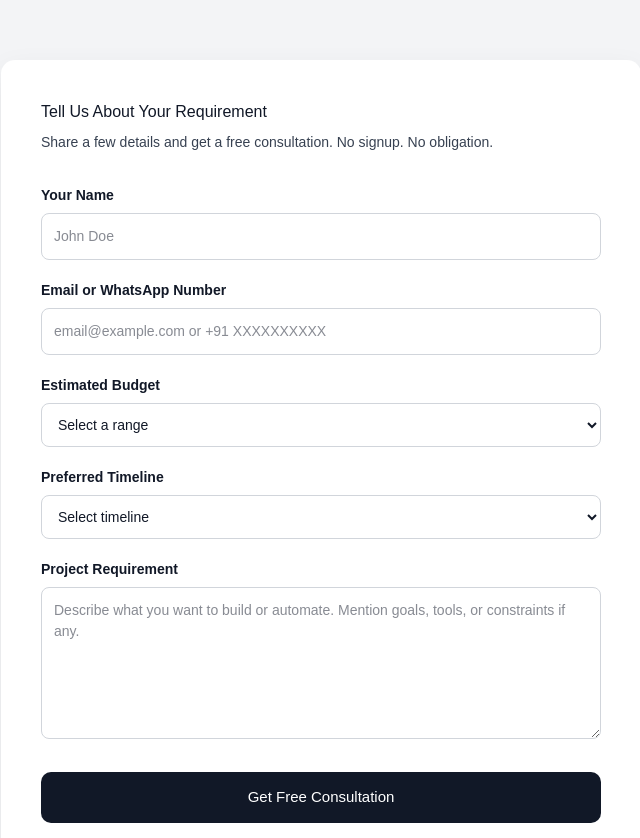
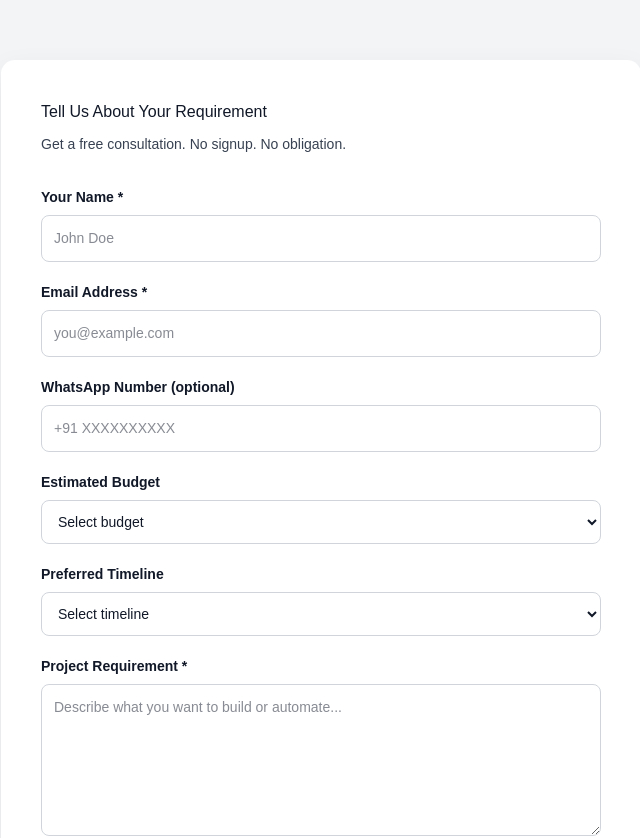
Before and after one commit to AdiShebe/freelancer-frontend, a Next.js app: page /post-requirement in a window 1280 px wide. Shown: the top 838 px of the page, without its empty margins (319-959 px from the left). Built offline with nearby package versions, Linux system fonts and the light colour scheme.

Commit message:
Fix EmailJS auto-reply with email-only flow

```diff
--- a/src/pages/post-requirement.js
+++ b/src/pages/post-requirement.js
@@ -1,31 +1,54 @@
 import { useState } from "react";
+import emailjs from "@emailjs/browser";
+
 
 export default function PostRequirement() {
   const [name, setName] = useState("");
-  const [contact, setContact] = useState("");
+  const [email, setEmail] = useState("");
+  const [whatsapp, setWhatsapp] = useState("");
   const [requirement, setRequirement] = useState("");
   const [budget, setBudget] = useState("");
   const [timeline, setTimeline] = useState("");
   const [submitted, setSubmitted] = useState(false);
+  const [loading, setLoading] = useState(false);
 
   function submitForm() {
-    const message = `
-New Requirement – AutomateX
+    if (!name || !email || !requirement) {
+      alert("Please fill all required fields.");
+      return;
+    }
 
-Name: ${name}
-Contact: ${contact}
+    setLoading(true);
 
-Estimated Budget: ${budget}
-Preferred Timeline: ${timeline}
+    const data = {
+      name,
+      email,
+      whatsapp,
+      requirement,
+      budget,
+      timeline,
+    };
 
-Requirement:
-${requirement}
-    `;
+    // 1️⃣ Send lead email to YOU
+    emailjs.send(
+      "service_automatex",          // ✅ your Service ID
+      "template_kinc99j",       // 🔁 replace with real Template ID
+      data,
+      "P4hovcZLmnMUHh_p8"             // 🔁 replace with real Public Key
+    );
 
-    window.location.href =
-      `mailto:shebeaditya@gmail.com?subject=New Project Requirement (AutomateX)&body=${encodeURIComponent(message)}`;
+    // 2️⃣ Send auto-reply to CLIENT (EMAIL ONLY)
+    emailjs.send(
+      "service_automatex",
+      "template_7p6d3le",     // 🔁 replace with real Template ID
+      data,
+      "P4hovcZLmnMUHh_p8"
+    );
 
-    setSubmitted(true);
+    setTimeout(() => {
+      setSubmitted(true);
+      setLoading(false);
+    }, 1000);
   }
 
   if (submitted) {
@@ -54,11 +77,11 @@ ${requirement}
           <h2 style={{ color: "#111827", marginBottom: "12px" }}>
             Thank you! 🎉
           </h2>
-          <p style={{ color: "#374151", marginBottom: "12px" }}>
-            Your requirement has been received.
+          <p style={{ color: "#374151", marginBottom: "10px" }}>
+            Your requirement has been submitted successfully.
           </p>
           <p style={{ fontSize: "14px", color: "#6b7280" }}>
-            I personally review every request and will contact you shortly.
+            I personally review every request and will get back to you shortly.
           </p>
         </div>
       </div>
@@ -99,36 +122,44 @@ ${requirement}
           boxShadow: "0 12px 30px rgba(0,0,0,0.08)",
         }}
       >
-        {/* HEADER */}
-        <div style={{ marginBottom: "30px" }}>
-          <h2 style={{ color: "#111827", marginBottom: "8px" }}>
-            Tell Us About Your Requirement
-          </h2>
-          <p style={{ fontSize: "14px", color: "#374151" }}>
-            Share a few details and get a free consultation.
-            No signup. No obligation.
-          </p>
-        </div>
+        <h2 style={{ marginBottom: "10px", color: "#111827" }}>
+          Tell Us About Your Requirement
+        </h2>
+        <p style={{ fontSize: "14px", color: "#374151", marginBottom: "30px" }}>
+          Get a free consultation. No signup. No obligation.
+        </p>
 
         {/* NAME */}
         <div style={{ marginBottom: "18px" }}>
-          <label style={labelStyle}>Your Name</label>
+          <label style={labelStyle}>Your Name *</label>
           <input
+            style={inputStyle}
             value={name}
             onChange={(e) => setName(e.target.value)}
             placeholder="John Doe"
-            style={inputStyle}
           />
         </div>
 
-        {/* CONTACT */}
+        {/* EMAIL */}
         <div style={{ marginBottom: "18px" }}>
-          <label style={labelStyle}>Email or WhatsApp Number</label>
+          <label style={labelStyle}>Email Address *</label>
           <input
-            value={contact}
-            onChange={(e) => setContact(e.target.value)}
-            placeholder="email@example.com or +91 XXXXXXXXXX"
             style={inputStyle}
+            type="email"
+            value={email}
+            onChange={(e) => setEmail(e.target.value)}
+            placeholder="you@example.com"
+          />
+        </div>
+
+        {/* WHATSAPP */}
+        <div style={{ marginBottom: "18px" }}>
+          <label style={labelStyle}>WhatsApp Number (optional)</label>
+          <input
+            style={inputStyle}
+            value={whatsapp}
+            onChange={(e) => setWhatsapp(e.target.value)}
+            placeholder="+91 XXXXXXXXXX"
           />
         </div>
 
@@ -136,15 +167,15 @@ ${requirement}
         <div style={{ marginBottom: "18px" }}>
           <label style={labelStyle}>Estimated Budget</label>
           <select
+            style={inputStyle}
             value={budget}
             onChange={(e) => setBudget(e.target.value)}
-            style={inputStyle}
           >
-            <option value="">Select a range</option>
-            <option value="₹5k – ₹10k">₹5k – ₹10k</option>
-            <option value="₹10k – ₹25k">₹10k – ₹25k</option>
-            <option value="₹25k – ₹50k">₹25k – ₹50k</option>
-            <option value="₹50k+">₹50k+</option>
+            <option value="">Select budget</option>
+            <option>₹5k – ₹10k</option>
+            <option>₹10k – ₹25k</option>
+            <option>₹25k – ₹50k</option>
+            <option>₹50k+</option>
           </select>
         </div>
 
@@ -152,35 +183,32 @@ ${requirement}
         <div style={{ marginBottom: "18px" }}>
           <label style={labelStyle}>Preferred Timeline</label>
           <select
+            style={inputStyle}
             value={timeline}
             onChange={(e) => setTimeline(e.target.value)}
-            style={inputStyle}
           >
             <option value="">Select timeline</option>
-            <option value="ASAP (1–2 weeks)">ASAP (1–2 weeks)</option>
-            <option value="Flexible (2–4 weeks)">Flexible (2–4 weeks)</option>
-            <option value="Just exploring">Just exploring</option>
+            <option>ASAP (1–2 weeks)</option>
+            <option>Flexible (2–4 weeks)</option>
+            <option>Just exploring</option>
           </select>
         </div>
 
         {/* REQUIREMENT */}
         <div style={{ marginBottom: "26px" }}>
-          <label style={labelStyle}>Project Requirement</label>
+          <label style={labelStyle}>Project Requirement *</label>
           <textarea
+            style={{ ...inputStyle, resize: "vertical" }}
+            rows={6}
             value={requirement}
             onChange={(e) => setRequirement(e.target.value)}
-            rows={6}
-            placeholder="Describe what you want to build or automate. Mention goals, tools, or constraints if any."
-            style={{
-              ...inputStyle,
-              resize: "vertical",
-            }}
+            placeholder="Describe what you want to build or automate..."
           />
         </div>
 
-        {/* CTA */}
         <button
           onClick={submitForm}
+          disabled={loading}
           style={{
             width: "100%",
             padding: "14px",
@@ -190,12 +218,12 @@ ${requirement}
             borderRadius: "10px",
             fontSize: "15px",
             cursor: "pointer",
+            opacity: loading ? 0.7 : 1,
           }}
         >
-          Get Free Consultation
+          {loading ? "Submitting..." : "Get Free Consultation"}
         </button>
 
-        {/* TRUST / FOUNDER LINE */}
         <p
           style={{
             marginTop: "18px",
@@ -205,7 +233,6 @@ ${requirement}
           }}
         >
           Every request is reviewed personally by the founder.
-          Your details are never shared.
         </p>
       </div>
     </div>
```
